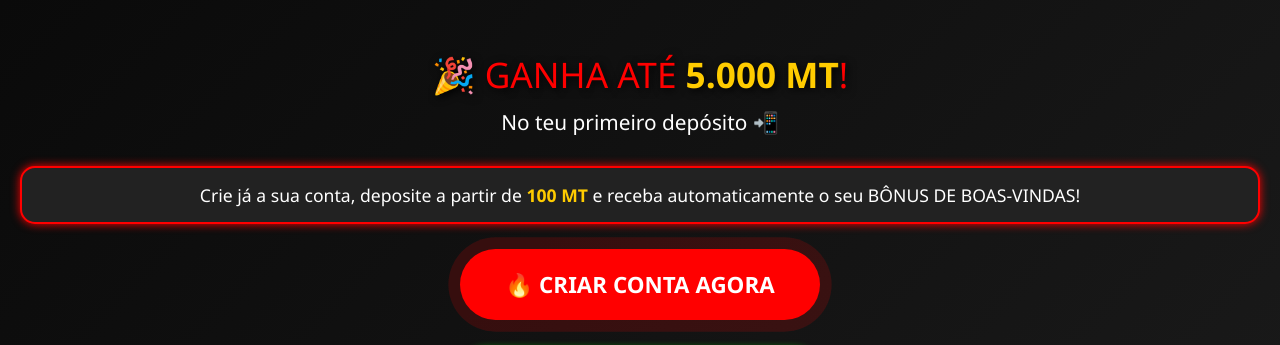
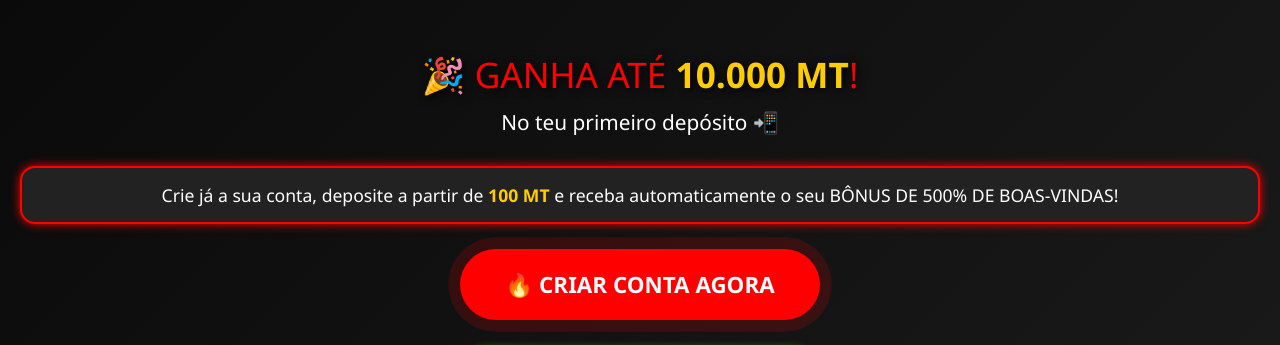
Before and after one commit to Zeferino01/Ganha_5mil_sentado-, a plain HTML site: page index.html in a window 1280 px wide. Shown: the top 345 px of the page. Drawn offline with Linux system fonts and the light colour scheme.

Commit message:
index.html

```diff
--- a/index.html
+++ b/index.html
@@ -110,11 +110,11 @@
 </head>
 <body>
   <div class="container">
-    <div class="title">🎉 GANHA ATÉ <span class="highlight">5.000 MT</span>!</div>
+    <div class="title">🎉 GANHA ATÉ <span class="highlight">10.000 MT</span>!</div>
     <div class="subtitle">No teu primeiro depósito 📲</div>
 
     <div class="bonus-info">
-      Crie já a sua conta, deposite a partir de <span class="highlight">100 MT</span> e receba automaticamente o seu BÔNUS DE BOAS-VINDAS!
+      Crie já a sua conta, deposite a partir de <span class="highlight">100 MT</span> e receba automaticamente o seu BÔNUS DE 500% DE BOAS-VINDAS!
     </div>
 
     <a class="btn-criar" href="https://media1.placard.co.mz/redirect.aspx?pid=2204&bid=1690" target="_blank">🔥 CRIAR CONTA AGORA</a>
```
